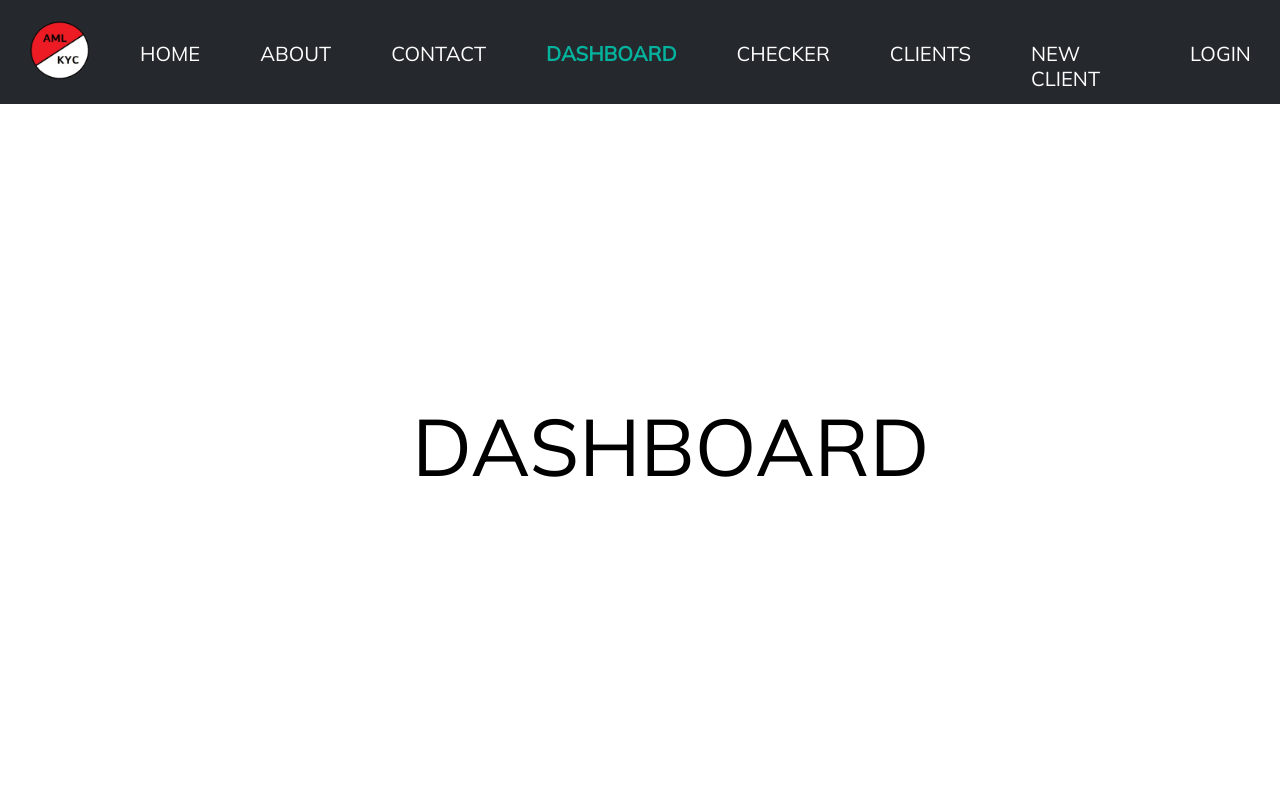
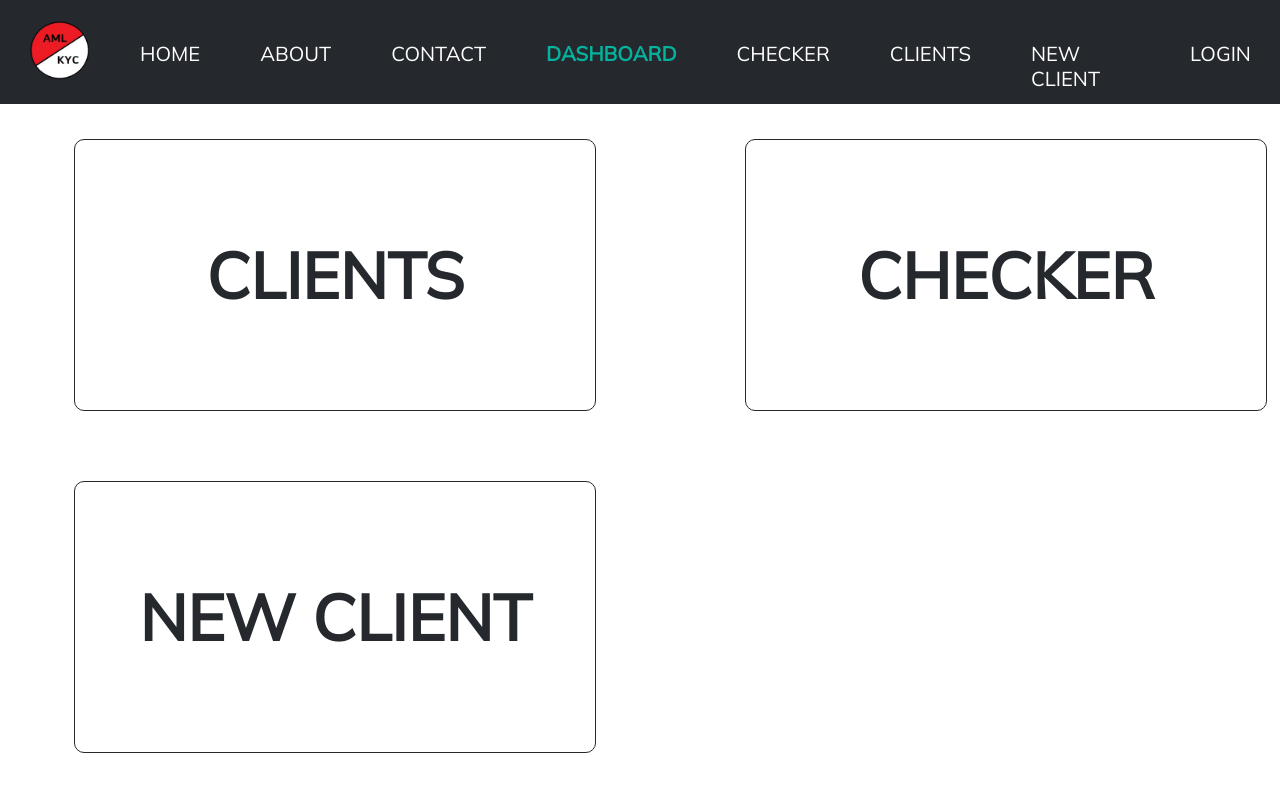
Before and after one commit to SheilaS3/Capstone, a React (Vite) app in the folder frontend/: page /dashboard in a window 1280 px wide. Shown: the top 792 px of the page. Built offline with nearby package versions, Linux system fonts and the light colour scheme.

Commit message:
Added Dashboard

```diff
--- a/frontend/src/components/pages/logged/dashboard.jsx
+++ b/frontend/src/components/pages/logged/dashboard.jsx
@@ -1,10 +1,30 @@
 import React, { Component } from 'react';
+import { Link } from 'react-router-dom';
 
 export default class Dashboard extends Component {
     render() {
         return (
             <div className='dashboard-wrapper'>
-                DASHBOARD
+                <Link
+                    className='link'
+                    to="/clients"
+                >
+                    <h1>CLIENTS</h1>
+                </Link>
+
+                <Link
+                    className='link'
+                    to="/checker"
+                >
+                    <h1>CHECKER</h1>
+                </Link>
+
+                <Link
+                    className='link'
+                    to="/new-client"
+                >
+                    <h1>NEW CLIENT</h1>
+                </Link>
             </div>
         );
     }
--- a/frontend/src/style/checker.scss
+++ b/frontend/src/style/checker.scss
@@ -3,7 +3,7 @@
     grid-template-columns: 1fr;
     column-gap: 40px;
     padding: 40px;
-    margin-right: -50px;
+
 
     .regulation {
         display: grid;
@@ -12,7 +12,11 @@
 
         .spanish-regulation {
             margin-right: 100px;
-            margin-left: 40px;
+            margin-left: 60px;
+            border: 1px solid $black;
+            border-radius: 10px;
+            padding: 20px;
+            height: 530px;
 
             .spanish-regulation-title {
                 font-size: 2em;
@@ -43,8 +47,11 @@
         }
 
         .eu-regulation {
-            margin-right: 100px;
+            margin-right: 80px;
             margin-left: 40px;
+            border: 1px solid $black;
+            border-radius: 10px;
+            padding: 20px;
 
             .eu-regulation-title {
                 font-size: 2em;
@@ -82,8 +89,11 @@
 
         .risk-countries-wrapper {
             margin-right: 100px;
-            margin-left: 40px;
+            margin-left: 60px;
             margin-top: -50px;
+            border: 1px solid $black;
+            border-radius: 10px;
+            padding: 20px;
 
             .risk-countries-title {
                 font-size: 2em;
@@ -137,8 +147,12 @@
         }
 
         .pep-list-wrapper {
-            margin-right: 100px;
+            margin-right: 80px;
             margin-left: 40px;
+            border: 1px solid $black;
+            border-radius: 10px;
+            padding: 20px;
+            height: 145px;
 
             .pep-title {
                 font-size: 2em;
--- a/frontend/src/style/dashboard.scss
+++ b/frontend/src/style/dashboard.scss
@@ -1,8 +1,27 @@
 .dashboard-wrapper {
-    display: flex;
-    flex-direction: column;
+    display: grid;
+    grid-template-columns: 1fr 1fr;
     height: 100vh-14.5;
     align-items: center;
-    justify-content: center;
-    font-size: 5em;
+    justify-content: space-around;
+    font-size: 2em;
+
+    .link {
+        text-decoration: none;
+        text-align: center;
+        border: 1px solid $black;
+        border-radius: 10px;
+        height: 270px;
+        width: 520px;
+        justify-self: center;
+        align-content: center;
+
+        h1 {
+            color: $black;
+        }
+
+        &:hover {
+            background-color: $light-green;
+        }
+    }
 }
```
